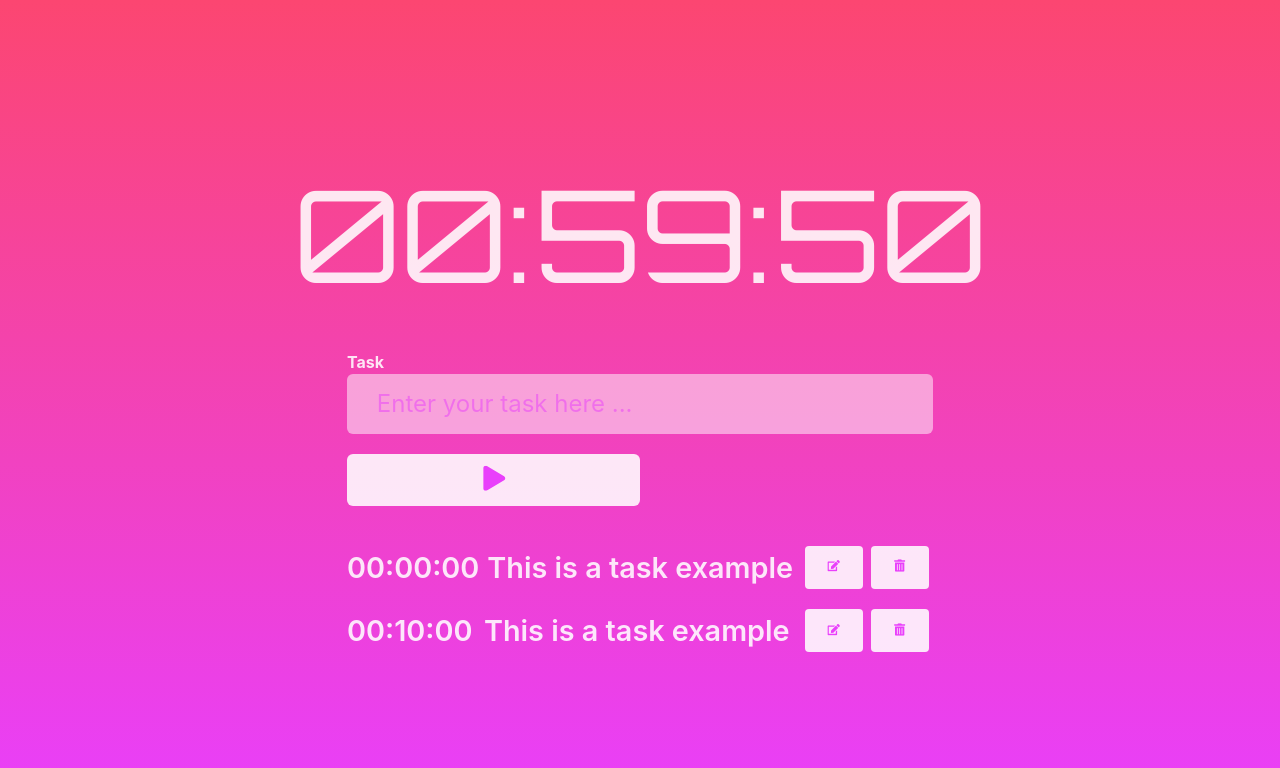
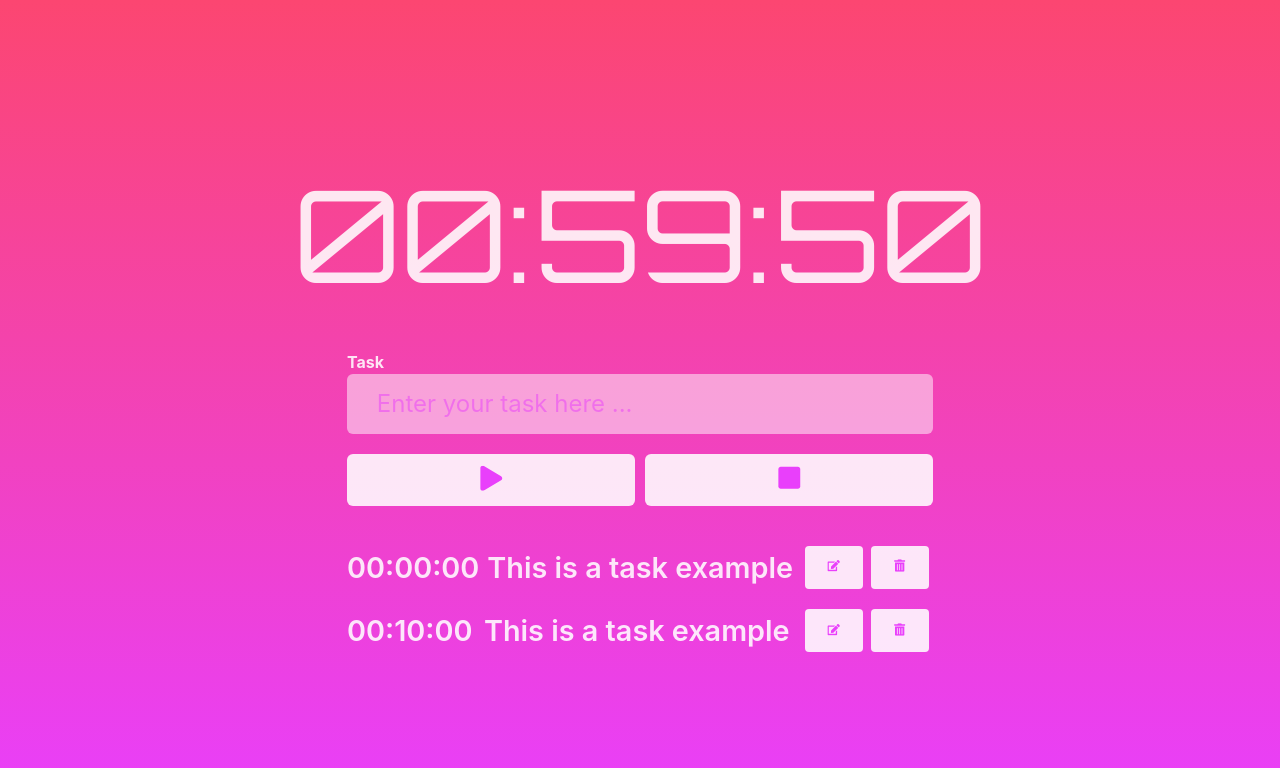
Before and after one commit to igords-goncalves/todowatch, a React (Vite) app: page / in a window 1280 px wide. Shown: the top 768 px of the page. Built offline with nearby package versions, Linux system fonts and the light colour scheme.

Commit message:
feat: import stop button

```diff
--- a/src/components/Timer/index.tsx
+++ b/src/components/Timer/index.tsx
@@ -7,6 +7,7 @@ import { Form } from '../Form';
 import { List } from '../List';
 import play from '../../assets/play.svg';
 import pause from '../../assets/pause.svg';
+import stop from '../../assets/stop.svg';
 import { Button } from '../Button';
 
 export const Timer: React.FC = () => {
@@ -32,8 +33,9 @@ export const Timer: React.FC = () => {
           {insertZero(seconds)}
         </span>
       </div>
-      <div className="card">
+      <div className="c-card">
         <Form label="Task" placeHolder="Enter your task here ..." />
+        <div className={styles['c-card__btn']}>
           <Button
             label={label}
             onClick={() => {
@@ -41,6 +43,15 @@ export const Timer: React.FC = () => {
               handleTimer(setIsRunning);
             }}
           />
+          <Button
+            label={stop}
+            onClick={() => {
+              setSeconds(0);
+              setMinutes(0);
+              setHours(0);
+            }}
+          />
+        </div>
         <List />
       </div>
     </>
```
Lines whose indentation alone changed are shown as unchanged.
